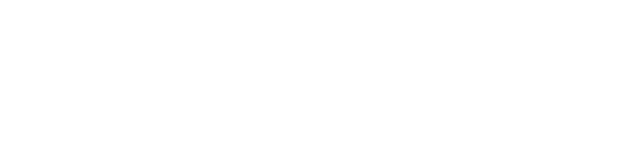
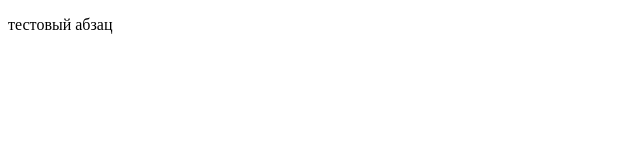
Before and after one commit to K-Mixail/dz-1-js, a plain HTML site: page index.html in a window 1280 px wide. Shown: the whole page, without its empty margins (0-640 px from the left). Drawn offline with Linux system fonts and the light colour scheme.

Commit message:
создал тест. абзац для проверки работы измен.

```diff
--- a/index.html
+++ b/index.html
@@ -8,5 +8,6 @@
 </head>
 <body>
     <script src="dz.js"></script>
+    <p>тестовый абзац</p>
 </body>
 </html>
```
